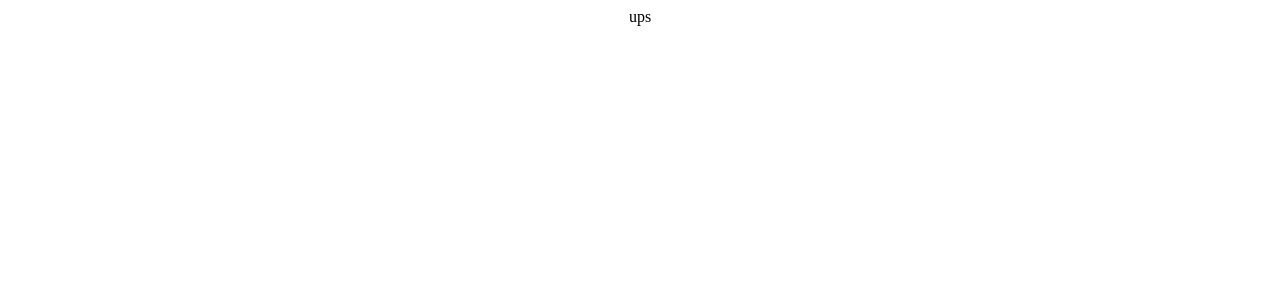
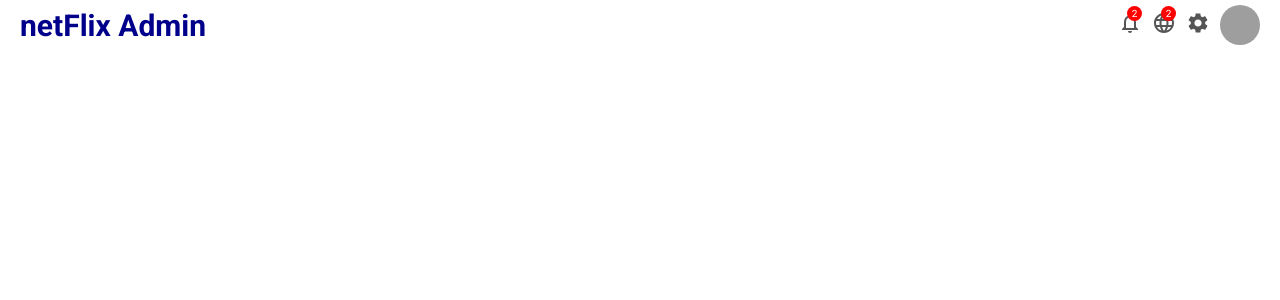
Before and after one commit to burakorkmez/netflix-mern-admin, a React (Create React App) app: page / in a window 1280 px wide. Shown: the top 300 px of the page. Built offline with nearby package versions, Linux system fonts and the light colour scheme; grey boxes are pictures that could not be loaded.

Commit message:
navbar added

```diff
--- a/package.json
+++ b/package.json
@@ -3,12 +3,15 @@
   "version": "0.1.0",
   "private": true,
   "dependencies": {
+    "@material-ui/core": "^4.12.3",
+    "@material-ui/icons": "^4.11.2",
     "@testing-library/jest-dom": "^5.16.1",
     "@testing-library/react": "^12.1.2",
     "@testing-library/user-event": "^13.5.0",
     "react": "^17.0.2",
     "react-dom": "^17.0.2",
     "react-scripts": "5.0.0",
+    "recharts": "^2.1.8",
     "web-vitals": "^2.1.3"
   },
   "scripts": {
--- a/public/index.html
+++ b/public/index.html
@@ -10,34 +10,13 @@
 			content="Web site created using create-react-app"
 		/>
 		<link rel="apple-touch-icon" href="%PUBLIC_URL%/logo192.png" />
-    <!--
-      manifest.json provides metadata used when your web app is installed on a
-      user's mobile device or desktop. See https://developers.google.com/web/fundamentals/web-app-manifest/
-    -->
+
 		<link rel="manifest" href="%PUBLIC_URL%/manifest.json" />
-    <!--
-      Notice the use of %PUBLIC_URL% in the tags above.
-      It will be replaced with the URL of the `public` folder during the build.
-      Only files inside the `public` folder can be referenced from the HTML.
 
-      Unlike "/favicon.ico" or "favicon.ico", "%PUBLIC_URL%/favicon.ico" will
-      work correctly both with client-side routing and a non-root public URL.
-      Learn how to configure a non-root public URL by running `npm run build`.
-    -->
-    <title>React App</title>
+		<title>Admin Dashboard</title>
 	</head>
 	<body>
 		<noscript>You need to enable JavaScript to run this app.</noscript>
 		<div id="root"></div>
-    <!--
-      This HTML file is a template.
-      If you open it directly in the browser, you will see an empty page.
-
-      You can add webfonts, meta tags, or analytics to this file.
-      The build step will place the bundled scripts into the <body> tag.
-
-      To begin the development, run `npm start` or `yarn start`.
-      To create a production bundle, use `npm run build` or `yarn build`.
-    -->
 	</body>
 </html>
--- a/src/App.css
+++ b/src/App.css
@@ -1,38 +1,9 @@
-.App {
-  text-align: center;
+@import url('https://fonts.googleapis.com/css2?family=Roboto:wght@400;500;700&display=swap');
+
+* {
+	margin: 0;
 }
 
-.App-logo {
-  height: 40vmin;
-  pointer-events: none;
+body {
+	font-family: 'Roboto', sans-serif;
 }
-
-@media (prefers-reduced-motion: no-preference) {
-  .App-logo {
-    animation: App-logo-spin infinite 20s linear;
-  }
-}
-
-.App-header {
-  background-color: #282c34;
-  min-height: 100vh;
-  display: flex;
-  flex-direction: column;
-  align-items: center;
-  justify-content: center;
-  font-size: calc(10px + 2vmin);
-  color: white;
-}
-
-.App-link {
-  color: #61dafb;
-}
-
-@keyframes App-logo-spin {
-  from {
-    transform: rotate(0deg);
-  }
-  to {
-    transform: rotate(360deg);
-  }
-}
--- a/src/App.js
+++ b/src/App.js
@@ -1,7 +1,12 @@
 import './App.css';
+import Navbar from './components/navbar/Navbar';
 
 function App() {
-	return <div className="App">ups</div>;
+	return (
+		<div className="App">
+			<Navbar />
+		</div>
+	);
 }
 
 export default App;
--- a/src/components/navbar/Navbar.js
+++ b/src/components/navbar/Navbar.js
@@ -0,0 +1,33 @@
+import React from 'react';
+import './navbar.css';
+import { NotificationsNone, Language, Settings } from '@material-ui/icons';
+
+export default function Topbar() {
+	return (
+		<div className="topbar">
+			<div className="topbarWrapper">
+				<div className="topLeft">
+					<span className="logo">netFlix Admin</span>
+				</div>
+				<div className="topRight">
+					<div className="topbarIconContainer">
+						<NotificationsNone />
+						<span className="topIconBadge">2</span>
+					</div>
+					<div className="topbarIconContainer">
+						<Language />
+						<span className="topIconBadge">2</span>
+					</div>
+					<div className="topbarIconContainer">
+						<Settings />
+					</div>
+					<img
+						src="https://images.pexels.com/photos/1526814/pexels-photo-1526814.jpeg?auto=compress&cs=tinysrgb&dpr=2&w=500"
+						alt=""
+						className="topAvatar"
+					/>
+				</div>
+			</div>
+		</div>
+	);
+}
--- a/src/components/navbar/navbar.css
+++ b/src/components/navbar/navbar.css
@@ -0,0 +1,57 @@
+.topbar {
+	width: 100%;
+	height: 50px;
+	background-color: white;
+	position: sticky;
+	top: 0;
+	z-index: 999;
+}
+
+.topbarWrapper {
+	height: 100%;
+	padding: 0px 20px;
+	display: flex;
+	align-items: center;
+	justify-content: space-between;
+}
+
+.logo {
+	font-weight: bold;
+	font-size: 30px;
+	color: darkblue;
+	cursor: pointer;
+}
+
+.topRight {
+	display: flex;
+	align-items: center;
+}
+
+.topbarIconContainer {
+	position: relative;
+	cursor: pointer;
+	margin-right: 10px;
+	color: #555;
+}
+
+.topIconBadge {
+	width: 15px;
+	height: 15px;
+	position: absolute;
+	top: -5px;
+	right: 0px;
+	background-color: red;
+	color: white;
+	border-radius: 50%;
+	display: flex;
+	align-items: center;
+	justify-content: center;
+	font-size: 10px;
+}
+
+.topAvatar {
+	width: 40px;
+	height: 40px;
+	border-radius: 50%;
+	cursor: pointer;
+}
```
Also changed, not shown: 1 other file (tests, documents, lock files or other folders). Lines whose indentation alone changed are shown as unchanged.
